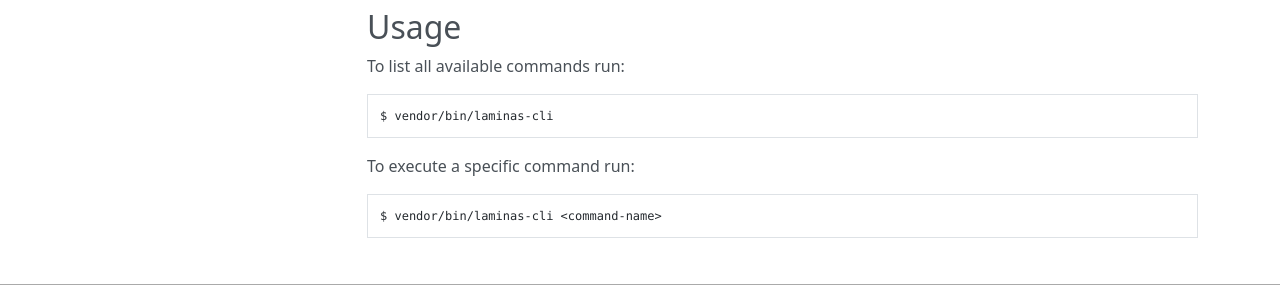
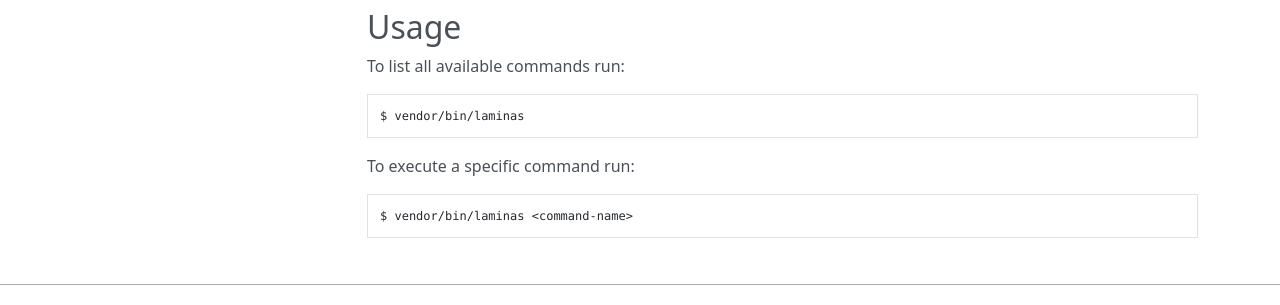
Before and after one commit to laminas/laminas-cli, an MkDocs documentation site: the page built from docs/book/intro.md, in a window 1280 px wide and 900 px high, scrolled down 1733 px. Shown: the part 559-864 px from the top of the window. Built offline with MkDocs 1.6.1, drawn with Linux system fonts in a browser that asks for light colours; nearby versions of some CDN libraries.

Commit message:
Renames bin/laminas-cli to bin/laminas
Fixes #8

Signed-off-by: Michał Bundyra <contact@webimpress.com>

````diff
--- a/composer.json
+++ b/composer.json
@@ -51,7 +51,7 @@
         }
     },
     "bin": [
-        "bin/laminas-cli"
+        "bin/laminas"
     ],
     "scripts": {
         "check": [
--- a/docs/book/intro.md
+++ b/docs/book/intro.md
@@ -127,11 +127,11 @@ by the tool.
 To list all available commands run:
 
 ```bash
-$ vendor/bin/laminas-cli
+$ vendor/bin/laminas
 ```
 
 To execute a specific command run:
 
 ```bash
-$ vendor/bin/laminas-cli <command-name>
+$ vendor/bin/laminas <command-name>
 ```
````
Also changed, not shown: README.md (+1 -1 lines), TODO.md (+1 -1 lines), 2 other files.
